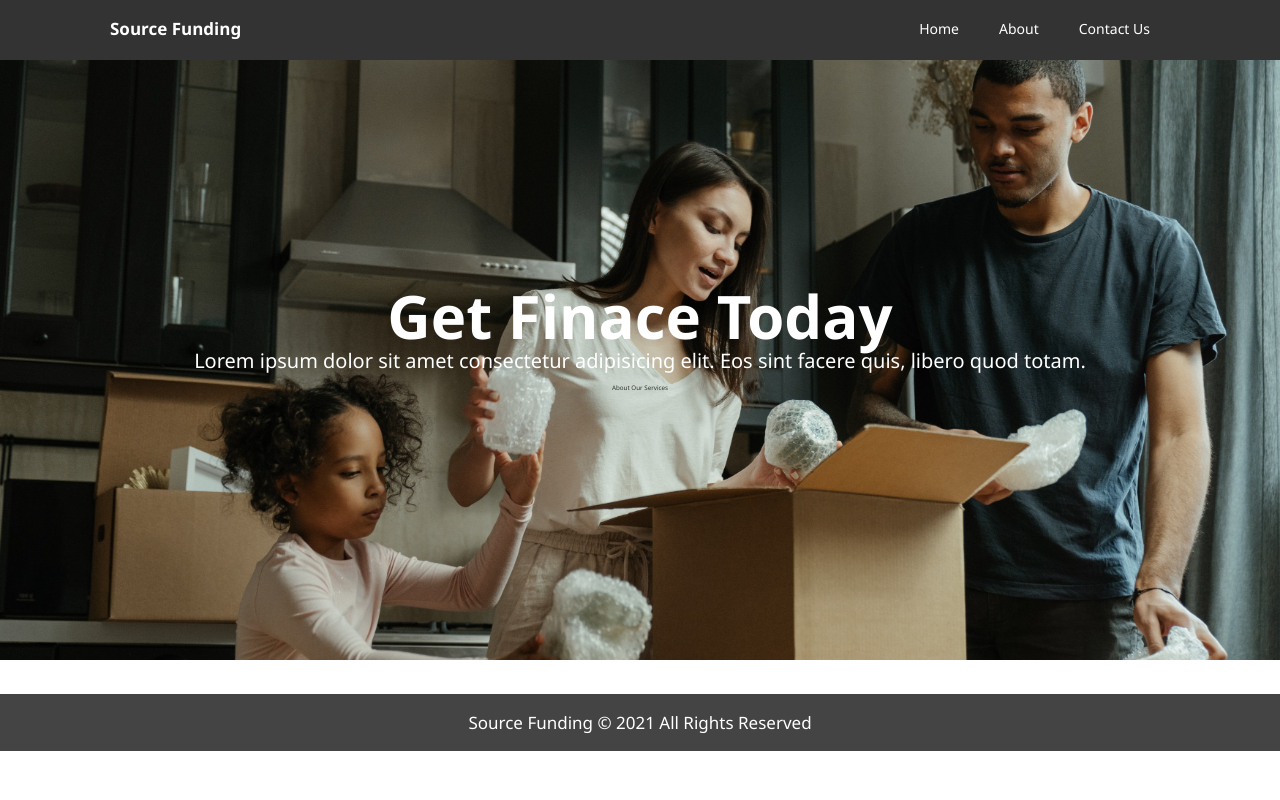
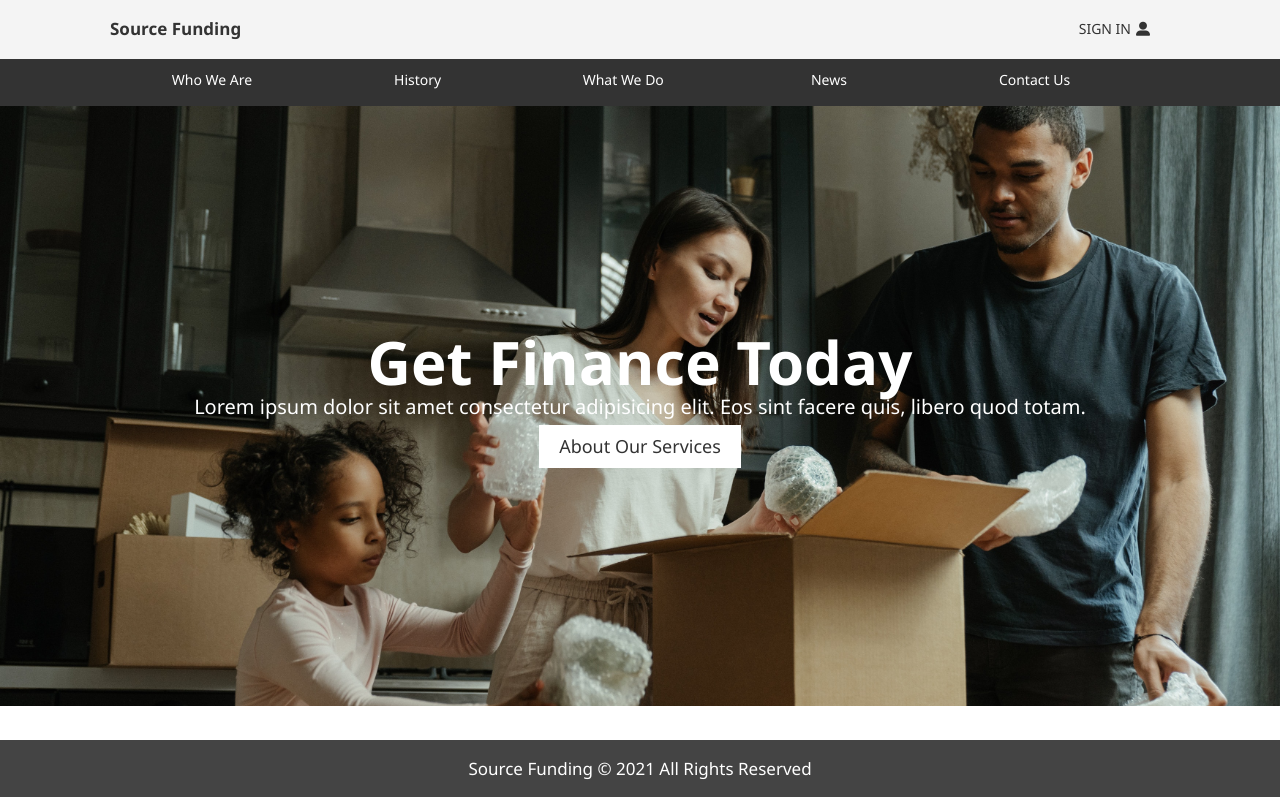
Before and after one commit to Tarmity/funding, a plain HTML site: page index.html in a window 1280 px wide. Drawn offline with Linux system fonts and the light colour scheme.

Commit message:
added a content header for logo and sign

```diff
--- a/css/style.css
+++ b/css/style.css
@@ -21,30 +21,79 @@ a {
 h1,
 h2,
 h3 {
-  padding-bottom: 20px;
+  padding-bottom: 2rem;
 }
 
 p {
-  margin: 10px 0;
+  margin: 1rem 0;
 }
 
 /* Utility Classes*/
 .container {
   margin: auto;
-  max-width: 1100px;
+  max-width: 110rem;
   overflow: auto;
-  padding: 0 20px;
+  padding: 0 2rem;
+}
+
+.btn {
+  display: inline-block;
+  font-size: 1.8rem;
+  background: #fff;
+  color: #333;
+  padding: 1.3rem 2rem;
 }
 
 /* Padding */
 .py-1 {
-  padding: 10px 0;
+  padding: 1rem 0;
 }
 .py-2 {
-  padding: 20px 0;
+  padding: 2rem 0;
 }
 .py-3 {
-  padding: 30px 0;
+  padding: 3rem 0;
+}
+
+/* Content Header */
+
+#content-header {
+  background: #f4f4f4;
+  color: #333;
+  overflow: auto;
+}
+
+#content-header a {
+  color: #333;
+}
+
+#content-header h1 {
+  float: left;
+  padding-top: 2rem;
+}
+
+#content-header h1 a {
+  font-size: 1.7rem;
+}
+
+#content-header ul {
+  float: right;
+  list-style: none;
+}
+
+#content-header ul li {
+  float: left;
+}
+
+#content-header ul li a {
+  display:block;
+  padding: 2rem;
+  text-align: center;
+  font-size: 1.4rem;
+}
+
+#content-header ul li a i {
+  padding-left: 0.5rem;
 }
 
 /* Navbar */
@@ -53,36 +102,41 @@ p {
   background: #333;
   color: white;
   overflow: auto;
+  padding: 1.5rem 1rem;
 }
 
 #navbar a {
   color: white;
 }
 
-#navbar h1 {
-  float: left;
-  padding-top: 2rem;
-}
 
 #navbar h1 a {
   font-size: 1.7rem;
 }
 
-#navbar ul {
-  float: right;
+ #navbar ul {
+
   list-style: none;
 }
 
-#navbar ul li {
-  float: left;
+#navbar li {
+  display:inline-block;
+  width: 20%;
+  margin: -0.4rem;
+  text-align: center;
+  /* margin: 0 auto; */
 }
 
-#navbar ul li a {
+#navbar a {
   display: block;
-  padding: 2rem;
-  text-align: center;
+  text-decoration: none;
+  /* padding: 2rem;
+  text-align: center; */
   font-size: 1.4rem;
+
 }
+
+
 
 /* Showcase */
 #showcase {
@@ -101,9 +155,9 @@ p {
   line-height: 1.2rem;
 }
 
-#showcase .showcase-content p{
- font-size: 2rem;
- line-height: 1.7rem;
+#showcase .showcase-content p {
+  font-size: 2rem;
+  line-height: 1.7rem;
 }
 
 /* Footer */
--- a/index.html
+++ b/index.html
@@ -6,17 +6,32 @@
     <meta http-equiv="X-UA-Compatible" content="IE=edge">
     <meta name="viewport" content="width=device-width, initial-scale=1.0">
     <link rel="stylesheet" href="./css/style.css">
+    <script
+      src="https://kit.fontawesome.com/bbde4e0c67.js"
+      crossorigin="anonymous"
+    ></script>
     <title>Source Funding</title>
 </head>
 
 <body>
     <header>
-        <nav id="navbar">
+
+        <div id="content-header">
             <div class="container">
                 <h1 class="logo"><a href="./index.html">Source Funding</a></h1>
                 <ul>
-                    <li><a class="current" href="./index.html">Home</a></li>
-                    <li><a href="#">About</a></li>
+                    <li><a href="#">SIGN IN<i class="fas fa-user-alt"></i></a></li>
+                </ul>
+            </div>
+        </div>
+
+        <nav id="navbar">
+            <div class="container">
+                <ul>
+                    <li><a class="current" href="./index.html">Who We Are</a></li>
+                    <li><a href="#">History</a></li>
+                    <li><a href="#">What We Do</a></li>
+                    <li><a href="#">News</a></li>
                     <li><a href="#">Contact Us</a></li>
                 </ul>
             </div>
@@ -25,7 +40,7 @@
         <div id="showcase">
             <div class="container">
                 <div class="showcase-content">
-                    <h1>Get Finace Today</h1>
+                    <h1>Get Finance Today</h1>
                     <p class="lead">Lorem ipsum dolor sit amet consectetur adipisicing elit. Eos sint facere quis,
                         libero quod totam.
                     </p>
```
